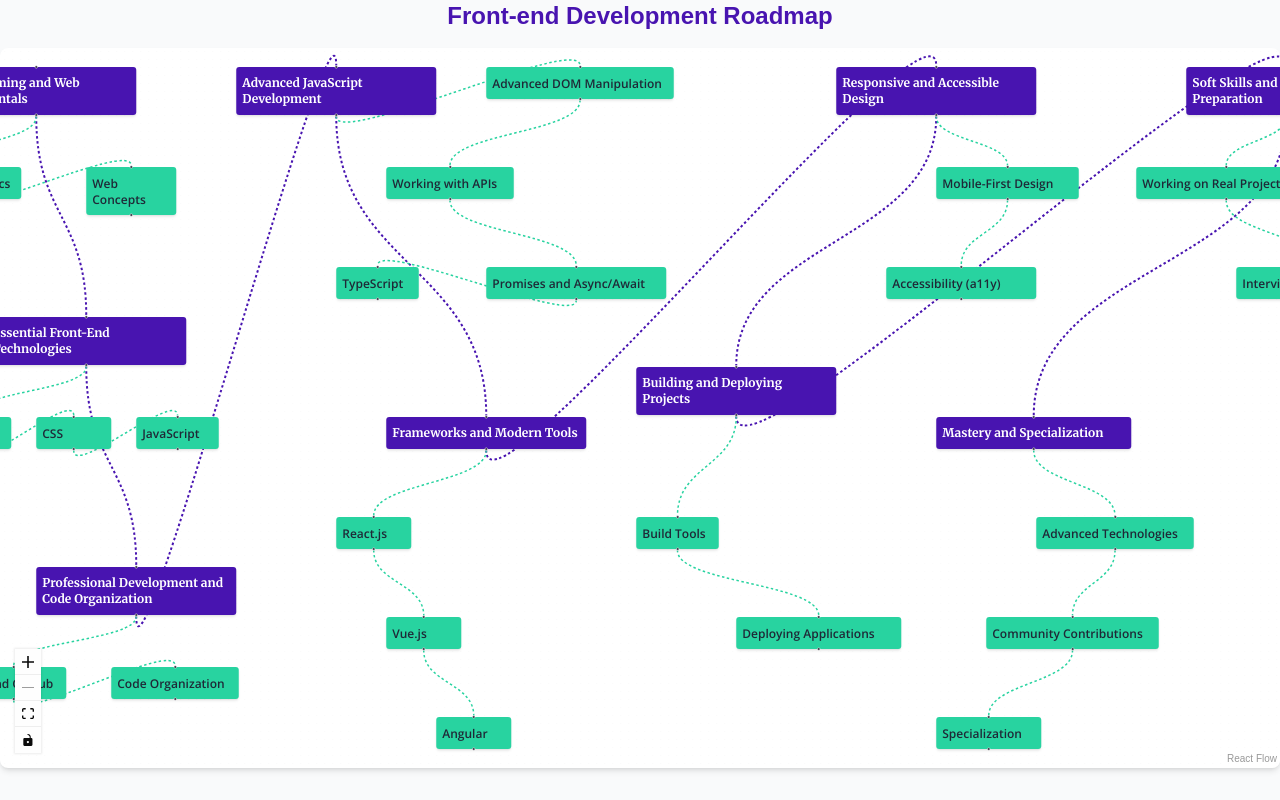
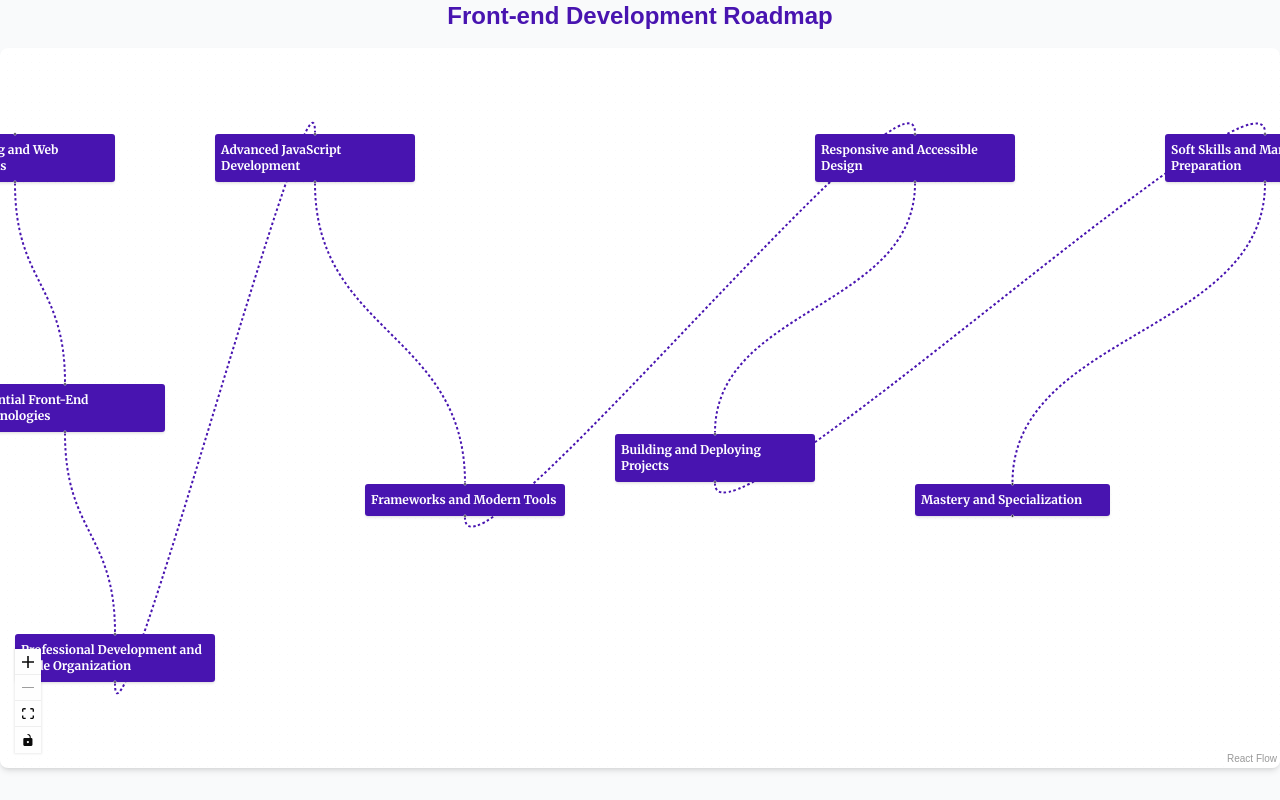
Before and after one commit to ProgramadoresSemPatria/ReactRangers-module-code-breakers, a Next.js app: page / in a window 1280 px wide. Built offline with nearby package versions, Linux system fonts and the light colour scheme.

Commit message:
refactor: update constant data for future interactivity

```diff
--- a/src/data/constants/roadmapFrontend.constant.ts
+++ b/src/data/constants/roadmapFrontend.constant.ts
@@ -5,14 +5,10 @@ const roadmapNodes = [
     position: { x: 0, y: 200 },
     data: {
       title: "Programming and Web Fundamentals",
-      description: "Learn the basics of programming and web development."
-    },
-  },
+      description: "Learn the basics of programming and web development.",
+      subtopics: [
         {
           id: "1-1",
-    type: "subtopic",
-    position: { x: -100, y: 400 },
-    data: {
           title: "Programming Basics",
           description: "Learn the basics of programming.",
           resources: [
@@ -24,14 +20,10 @@ const roadmapNodes = [
               title: "Code.org",
               url: "https://code.org/",
             },
-      ] },
-    parentNode: "1",
+          ]
         },
         {
           id: "1-2",
-    type: "subtopic",
-    position: { x: 300, y: 400 },
-    data: {
           title: "Web Concepts",
           description: "Learn the basics of web development.",
           resources: [
@@ -43,216 +35,115 @@ const roadmapNodes = [
               title: "W3Schools",
               url: "https://www.w3schools.com/",
             },
-      ] },
-    parentNode: "1",
+          ]
+        }
+      ]
     },
-
+  },
   {
     id: "2",
     type: "main",
     position: { x: 100, y: 700 },
-    data: { title: "Essential Front-End Technologies" },
+    data: {
+      title: "Essential Front-End Technologies",
+      subtopics: [
+        { id: "2-1", title: "HTML" },
+        { id: "2-2", title: "CSS" },
+        { id: "2-3", title: "JavaScript" }
+      ]
     },
-  {
-    id: "2-1",
-    type: "subtopic",
-    position: { x: 0, y: 900 },
-    data: { title: "HTML" },
-    parentNode: "2",
   },
-  {
-    id: "2-2",
-    type: "subtopic",
-    position: { x: 200, y: 900 },
-    data: { title: "CSS" },
-    parentNode: "2",
-  },
-  {
-    id: "2-3",
-    type: "subtopic",
-    position: { x: 400, y: 900 },
-    data: { title: "JavaScript " },
-    parentNode: "2",
-  },
-
   {
     id: "3",
     type: "main",
     position: { x: 200, y: 1200 },
-    data: { title: "Professional Development and Code Organization" },
+    data: {
+      title: "Professional Development and Code Organization",
+      subtopics: [
+        { id: "3-1", title: "Git and GitHub" },
+        { id: "3-2", title: "Code Organization" }
+      ]
     },
-  {
-    id: "3-1",
-    type: "subtopic",
-    position: { x: 50, y: 1400 },
-    data: { title: "Git and GitHub" },
-    parentNode: "3",
   },
-  {
-    id: "3-2",
-    type: "subtopic",
-    position: { x: 350, y: 1400 },
-    data: { title: "Code Organization" },
-    parentNode: "3",
-  },
-
   {
     id: "4",
     type: "main",
     position: { x: 600, y: 200 },
-    data: { title: "Advanced JavaScript Development" },
+    data: {
+      title: "Advanced JavaScript Development",
+      subtopics: [
+        { id: "4-1", title: "Advanced DOM Manipulation" },
+        { id: "4-2", title: "Working with APIs" },
+        { id: "4-3", title: "Promises and Async/Await" },
+        { id: "4-4", title: "TypeScript" }
+      ]
     },
-  {
-    id: "4-1",
-    type: "subtopic",
-    position: { x: 1100, y: 200 },
-    data: { title: "Advanced DOM Manipulation" },
-    parentNode: "4",
   },
-  {
-    id: "4-2",
-    type: "subtopic",
-    position: { x: 900, y: 400 },
-    data: { title: "Working with APIs" },
-    parentNode: "4",
-  },
-  {
-    id: "4-3",
-    type: "subtopic",
-    position: { x: 1100, y: 600 },
-    data: { title: "Promises and Async/Await" },
-    parentNode: "4",
-  },
-  {
-    id: "4-4",
-    type: "subtopic",
-    position: { x: 800, y: 600 },
-    data: { title: "TypeScript " },
-    parentNode: "4",
-  },
-
   {
     id: "5",
     type: "main",
     position: { x: 900, y: 900 },
-    data: { title: "Frameworks and Modern Tools" },
+    data: {
+      title: "Frameworks and Modern Tools",
+      subtopics: [
+        { id: "5-1", title: "React.js" },
+        { id: "5-2", title: "Vue.js" },
+        { id: "5-3", title: "Angular" }
+      ]
     },
-  {
-    id: "5-1",
-    type: "subtopic",
-    position: { x: 800, y: 1100 },
-    data: { title: "React.js" },
-    parentNode: "5",
   },
-  {
-    id: "5-2",
-    type: "subtopic",
-    position: { x: 900, y: 1300 },
-    data: { title: "Vue.js" },
-    parentNode: "5",
-  },
-  {
-    id: "5-3",
-    type: "subtopic",
-    position: { x: 1000, y: 1500 },
-    data: { title: "Angular" },
-    parentNode: "5",
-  },
-
   {
     id: "6",
     type: "main",
     position: { x: 1800, y: 200 },
-    data: { title: "Responsive and Accessible Design" },
+    data: {
+      title: "Responsive and Accessible Design",
+      subtopics: [
+        { id: "6-1", title: "Mobile-First Design" },
+        { id: "6-2", title: "Accessibility (a11y)" }
+      ]
     },
-  {
-    id: "6-1",
-    type: "subtopic",
-    position: { x: 2000, y: 400 },
-    data: { title: "Mobile-First Design" },
-    parentNode: "6",
   },
-  {
-    id: "6-2",
-    type: "subtopic",
-    position: { x: 1900, y: 600 },
-    data: { title: "Accessibility (a11y)" },
-    parentNode: "6",
-  },
-
   {
     id: "7",
     type: "main",
     position: { x: 1400, y: 800 },
-    data: { title: "Building and Deploying Projects" },
+    data: {
+      title: "Building and Deploying Projects",
+      subtopics: [
+        { id: "7-1", title: "Build Tools" },
+        { id: "7-2", title: "Deploying Applications" }
+      ]
     },
-  {
-    id: "7-1",
-    type: "subtopic",
-    position: { x: 1400, y: 1100 },
-    data: { title: "Build Tools" },
-    parentNode: "7",
   },
-  {
-    id: "7-2",
-    type: "subtopic",
-    position: { x: 1600, y: 1300 },
-    data: { title: "Deploying Applications" },
-    parentNode: "7",
-  },
-
   {
     id: "8",
     type: "main",
     position: { x: 2500, y: 200 },
-    data: { title: "Soft Skills and Market Preparation" },
+    data: {
+      title: "Soft Skills and Market Preparation",
+      subtopics: [
+        { id: "8-1", title: "Working on Real Projects" },
+        { id: "8-2", title: "Interview Preparation" }
+      ]
     },
-  {
-    id: "8-1",
-    type: "subtopic",
-    position: { x: 2400, y: 400 },
-    data: { title: "Working on Real Projects" },
-    parentNode: "8",
   },
-  {
-    id: "8-2",
-    type: "subtopic",
-    position: { x: 2600, y: 600 },
-    data: { title: "Interview Preparation" },
-    parentNode: "8",
-  },
-
   {
     id: "9",
     type: "main",
     position: { x: 2000, y: 900 },
-    data: { title: "Mastery and Specialization" },
+    data: {
+      title: "Mastery and Specialization",
+      subtopics: [
+        { id: "9-1", title: "Advanced Technologies" },
+        { id: "9-2", title: "Community Contributions" },
+        { id: "9-3", title: "Specialization" }
+      ]
     },
-  {
-    id: "9-1",
-    type: "subtopic",
-    position: { x: 2200, y: 1100 },
-    data: { title: "Advanced Technologies" },
-    parentNode: "9",
-  },
-  {
-    id: "9-2",
-    type: "subtopic",
-    position: { x: 2100, y: 1300 },
-    data: { title: "Community Contributions" },
-    parentNode: "9",
-  },
-  {
-    id: "9-3",
-    type: "subtopic",
-    position: { x: 2000, y: 1500 },
-    data: { title: "Specialization" },
-    parentNode: "9",
   },
 ];
 
 const roadmapEdges = [
-    // Main path edges
     { id: "e1-2", source: "1", target: "2", type: "main" },
     { id: "e2-3", source: "2", target: "3", type: "main" },
     { id: "e3-4", source: "3", target: "4", type: "main" },
@@ -260,41 +151,7 @@ const roadmapEdges = [
     { id: "e5-6", source: "5", target: "6", type: "main" },
     { id: "e6-7", source: "6", target: "7", type: "main" },
     { id: "e7-8", source: "7", target: "8", type: "main" },
-    { id: "e8-9", source: "8", target: "9", type: "main" },
-
-    // Subtopic edges
-    { id: "e1-1-1", source: "1", target: "1-1", type: "subtopic" },
-    { id: "e1-1-2", source: "1-1", target: "1-2", type: "subtopic" },
-
-    { id: "e2-1-1", source: "2", target: "2-1", type: "subtopic" },
-    { id: "e2-1-2", source: "2-1", target: "2-2", type: "subtopic" },
-    { id: "e2-2-3", source: "2-2", target: "2-3", type: "subtopic" },
-
-    { id: "e3-1-1", source: "3", target: "3-1", type: "subtopic" },
-    { id: "e3-1-2", source: "3-1", target: "3-2", type: "subtopic" },
-
-    { id: "e4-1-1", source: "4", target: "4-1", type: "subtopic" },
-    { id: "e4-1-2", source: "4-1", target: "4-2", type: "subtopic" },
-    { id: "e4-2-3", source: "4-2", target: "4-3", type: "subtopic" },
-    { id: "e4-3-4", source: "4-3", target: "4-4", type: "subtopic" },
-
-    { id: "e5-1-1", source: "5", target: "5-1", type: "subtopic" },
-    { id: "e5-1-2", source: "5-1", target: "5-2", type: "subtopic" },
-    { id: "e5-2-3", source: "5-2", target: "5-3", type: "subtopic" },
-
-    { id: "e6-1-1", source: "6", target: "6-1", type: "subtopic" },
-    { id: "e6-1-2", source: "6-1", target: "6-2", type: "subtopic" },
-
-    { id: "e7-1-1", source: "7", target: "7-1", type: "subtopic" },
-    { id: "e7-1-2", source: "7-1", target: "7-2", type: "subtopic" },
-
-    { id: "e8-1-1", source: "8", target: "8-1", type: "subtopic" },
-    { id: "e8-1-2", source: "8-1", target: "8-2", type: "subtopic" },
-
-    { id: "e9-1-1", source: "9", target: "9-1", type: "subtopic" },
-    { id: "e9-1-2", source: "9-1", target: "9-2", type: "subtopic" },
-    { id: "e9-2-3", source: "9-2", target: "9-3", type: "subtopic" },
+    { id: "e8-9", source: "8", target: "9", type: "main" }
 ];
 
-
 export { roadmapNodes, roadmapEdges };
```
Lines whose indentation alone changed are shown as unchanged.
